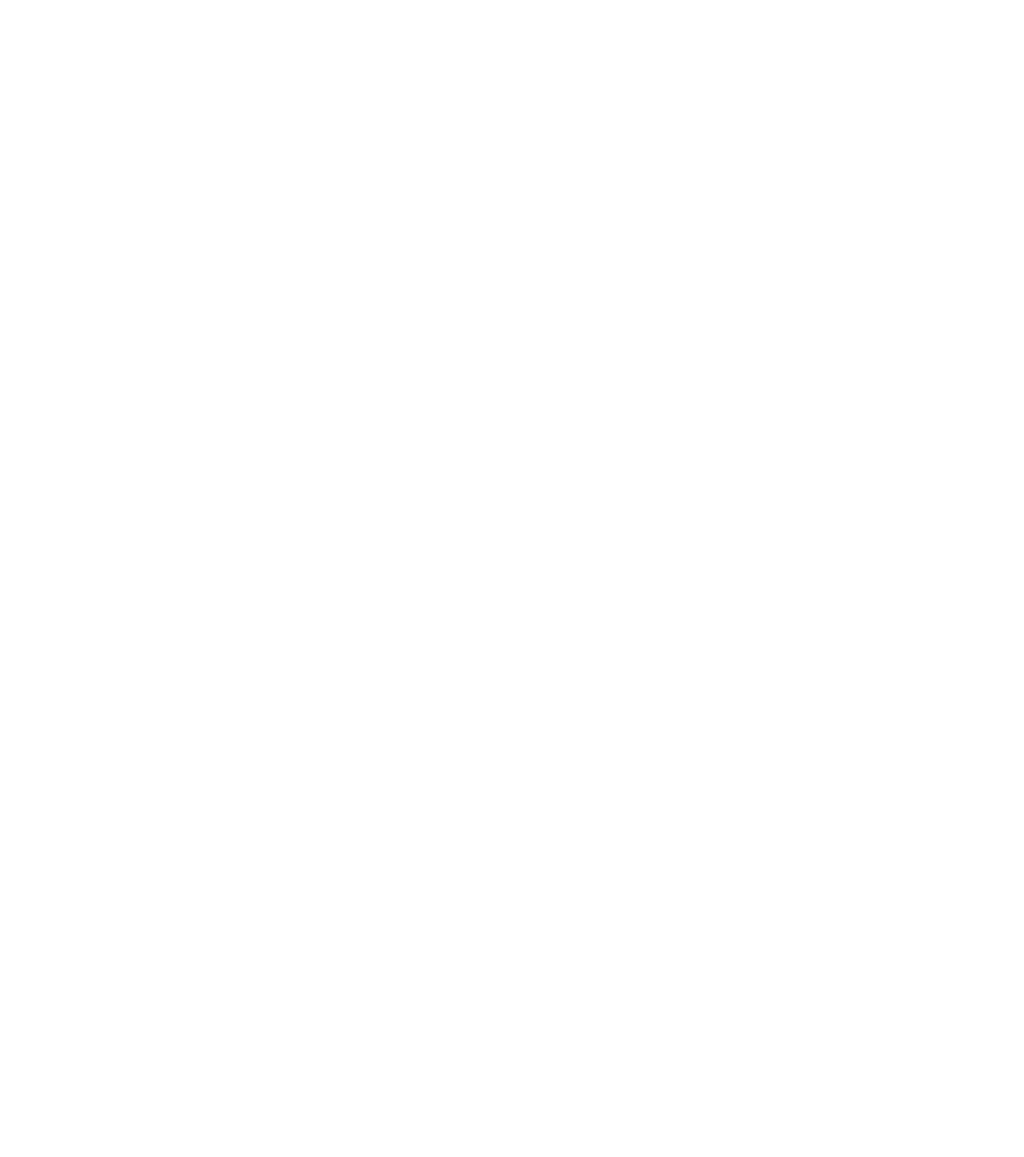
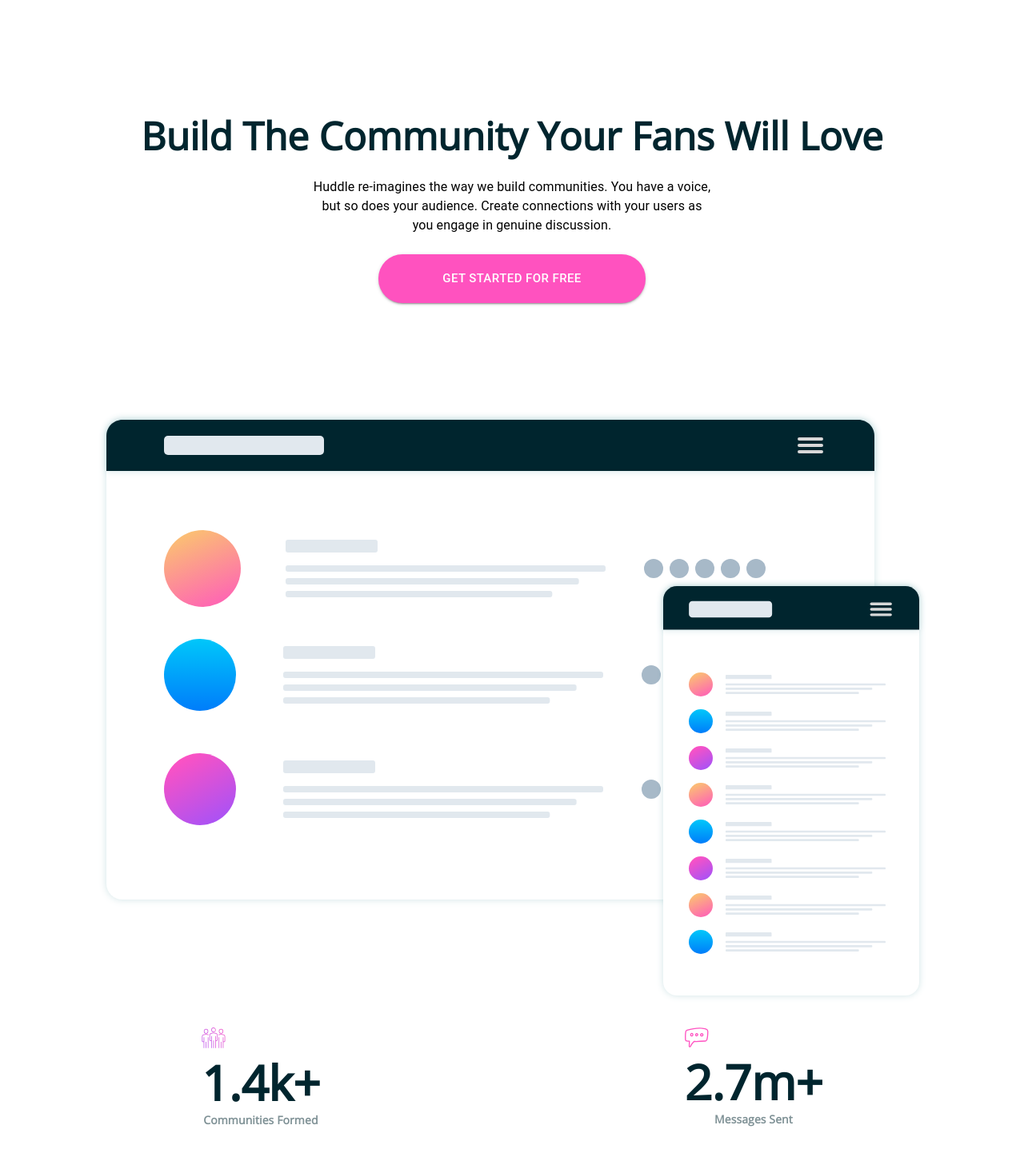
Before and after one commit to abdelmawlaSouat/Huddle-landing-page, a React (Create React App) app: page / in a window 1280 px wide. Shown: the part 109-1556 px from the top of the page at 80% size. Before the commit the page ends 800 px from the top, so only its background shows below. Built offline with nearby package versions, Linux system fonts and the light colour scheme.

Commit message:
Add Section One

```diff
--- a/src/App.js
+++ b/src/App.js
@@ -10,13 +10,17 @@
 import './App.css';
 
 import Navbar from './components/Navbar'
+import SectionOne from './components/SectionOne'
 
 function App() {
   return (
     <div className="App">
+
       <header>
         <Navbar />
       </header>
+
+      <SectionOne />
     </div>
   )
 }
--- a/src/components/Navbar.js
+++ b/src/components/Navbar.js
@@ -11,7 +11,7 @@
 import logo from '../images/logo.svg'
 import { Grid, Button } from '@material-ui/core'
 
-function Navbar (props) {
+function Navbar () {
 	return (
 			<Grid container justify="space-between">
 				<img src={logo}  alt='Huddle Logo' />
--- /dev/null
+++ b/src/components/SectionOne.css
@@ -0,0 +1,19 @@
+.section-one {
+	margin: 5rem 0;
+}
+
+.mockup-grid {
+	margin-top: 7rem !important;
+}
+
+.grey-text {
+	opacity: 0.5 !important;
+}
+
+.stats-container {
+	text-align: center !important;
+}
+
+.section-one a {
+	text-decoration: none;
+}
--- /dev/null
+++ b/src/components/SectionOne.js
@@ -0,0 +1,107 @@
+/*
+ * SectionOne.js
+ *
+ * Author: Abdelmawla Souat (abdelmawla.souat@gmail.com)
+ * Created on 2020/11/19 13:38:04
+ *
+ * Copyright (c) 2020 Shuriken
+ */
+
+import './SectionOne.css'
+import mockupsImage from '../images/screen-mockups.svg'
+import communitiesIcon from '../images/icon-communities.svg'
+import messagesIcon from '../images/icon-messages.svg'
+
+import { Container, Grid, Button, Typography } from '@material-ui/core'
+
+function SectionOne () {
+	return (
+		<section className="section-one">
+			<Container>
+				<Grid
+					container
+					align="center"
+					justify="center"
+					spacing={3}
+				>
+					<Grid item>
+						<Typography variant="h3">
+							Build The Community Your Fans Will Love
+						</Typography>
+					</Grid>
+
+					<Grid item md={5}>
+						<Typography variant="body1">
+							Huddle re-imagines the way we build communities.
+							You have a voice, but so does your audience.
+							Create connections with your users as you engage
+							in genuine discussion.
+						</Typography>
+					</Grid>
+
+					<Grid item xs={12}>
+						<a href="#">
+							<Button
+								className="purple-btn rounded"
+								variant="contained"
+								size="large"
+							>
+								Get Started For Free
+							</Button>
+						</a>
+					</Grid>
+
+					<Grid item className="mockup-grid">
+						<img src={mockupsImage} alt="Mockup" />
+					</Grid>
+
+					<Grid item xs={12}>
+						<Grid
+							container
+							justify="space-around"
+							align="start"
+						>
+							<Grid item>
+								<img
+									src={communitiesIcon}
+									alt="Communities icon"
+									width="30"
+								/>
+								<div className="stats-container">
+									<Typography variant="h2">1.4k+</Typography>
+									<Typography
+										variant="subtitle2"
+										className="grey-text"
+									>
+										Communities Formed
+									</Typography>
+								</div>
+							</Grid>
+
+							<Grid item>
+								<img
+									src={messagesIcon}
+									alt="Messages icon"
+									width="30"
+								/>
+								<div className="stats-container">
+									<Typography variant="h2">2.7m+</Typography>
+									<Typography
+										variant="subtitle2"
+										className="grey-text"
+									>
+										Messages Sent
+									</Typography>
+								</div>
+							</Grid>
+
+						</Grid>
+					</Grid>
+
+				</Grid>
+			</Container>
+		</section>
+	)
+}
+
+export default SectionOne
--- a/src/index.css
+++ b/src/index.css
@@ -17,7 +17,9 @@
 }
 
 h1, h2, h3, h4, h5, h6 {
-  font-family: "Open Sans", sans-serif;
+  font-family: "Open Sans", sans-serif !important;
+  font-weight: 700 !important;
+  color: var(--dark-cyan) !important;
 }
 
 body {
@@ -41,5 +43,6 @@
 
 .purple-btn {
   background: var(--pink) !important;
-	color: white !important;
+  color: white !important;
+  padding: 1.1rem 5rem !important;
 }
```
